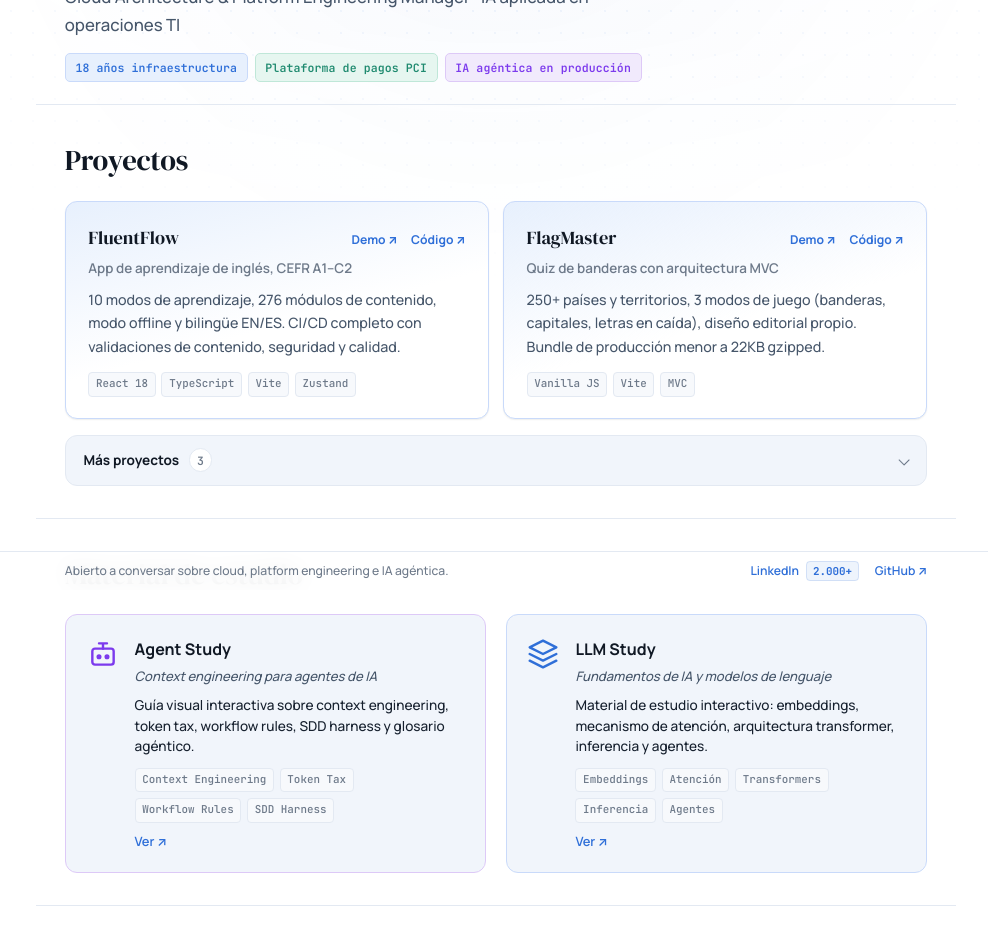
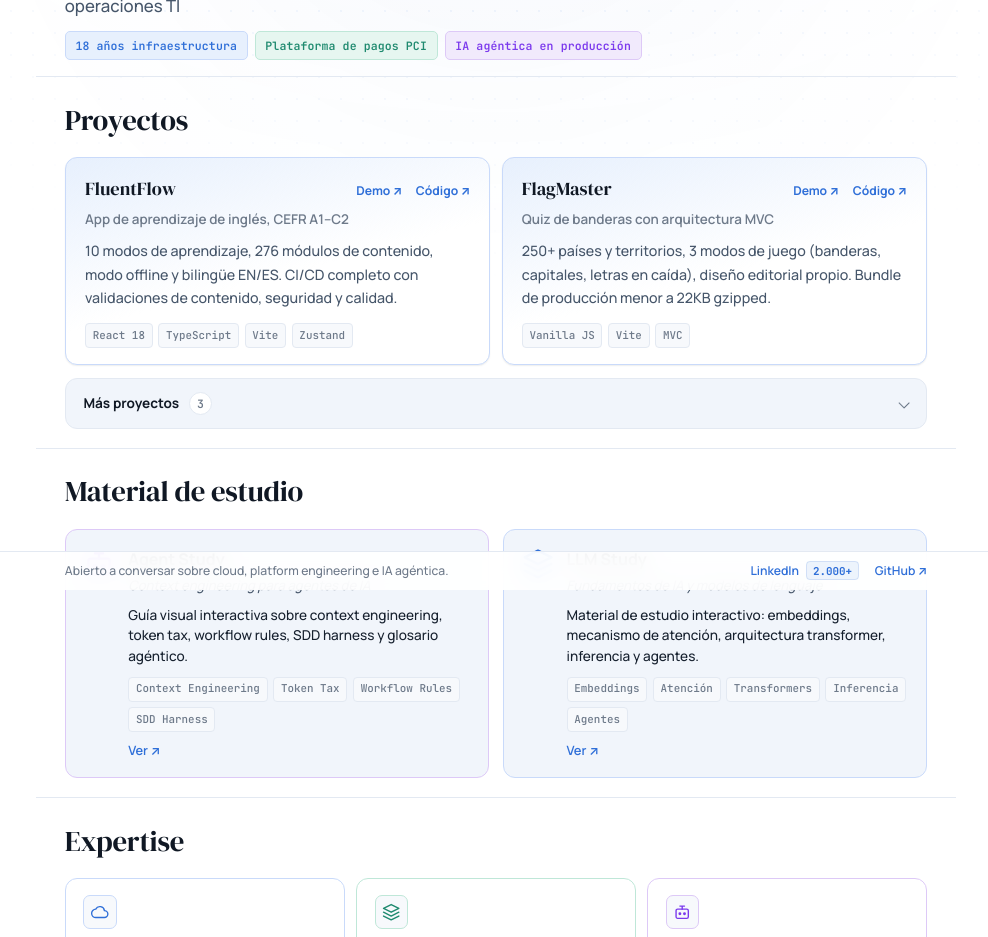
Before and after one commit to genilsuarez/genil-dev, a website built with Vite: page index.html in a window 1280 px wide. Shown: the part 210-1147 px from the top of the page, without its empty margins (144-1132 px from the left). Built offline with nearby package versions, Linux system fonts and the light colour scheme.

Commit message:
style: tighten all margins and paddings for denser layout

```diff
--- a/src/style.css
+++ b/src/style.css
@@ -269,7 +269,7 @@ a {
 .hero {
   max-width: var(--max-width);
   margin: 0 auto;
-  padding: clamp(1.5rem, 3vw, 2.2rem) var(--space) clamp(1rem, 2vw, 1.4rem);
+  padding: 1.2rem var(--space) 1rem;
   scroll-margin-top: 4.5rem;
 }
 
@@ -297,7 +297,7 @@ a {
 .hero__tagline {
   font-size: clamp(0.9rem, 1.5vw, 1.05rem);
   color: var(--text-soft);
-  margin: 0.5rem 0 0.9rem;
+  margin: 0.35rem 0 0.7rem;
   max-width: 50ch;
   animation: reveal 0.55s var(--ease) 0.15s both;
 }
@@ -350,7 +350,7 @@ a {
 .section {
   max-width: var(--max-width);
   margin: 0 auto;
-  padding: clamp(1.5rem, 3vw, 2rem) var(--space);
+  padding: 1.2rem var(--space);
   border-top: 1px solid var(--border);
   scroll-margin-top: 4.5rem;
 }
@@ -360,7 +360,7 @@ a {
   font-weight: 400;
   font-size: clamp(1.5rem, 3.5vw, 1.8rem);
   color: var(--text-h);
-  margin: 0 0 1rem;
+  margin: 0 0 0.8rem;
   letter-spacing: -0.01em;
 }
 
@@ -369,8 +369,8 @@ a {
   background: var(--bg-raised);
   border: 1px solid var(--border);
   border-radius: 12px;
-  padding: 1.3rem 1.4rem;
-  margin-bottom: 1rem;
+  padding: 1rem 1.2rem;
+  margin-bottom: 0.8rem;
   box-shadow: var(--shadow-sm);
   transition: border-color 0.25s var(--ease), box-shadow 0.25s var(--ease), transform 0.25s var(--ease);
 }
@@ -461,7 +461,7 @@ a {
 .project-grid {
   display: grid;
   grid-template-columns: repeat(auto-fit, minmax(240px, 1fr));
-  gap: 0.9rem;
+  gap: 0.7rem;
 }
 
 .project-grid .project-card {
@@ -470,7 +470,7 @@ a {
 
 .project-grid--featured {
   grid-template-columns: repeat(auto-fit, minmax(290px, 1fr));
-  margin-bottom: 1rem;
+  margin-bottom: 0.8rem;
 }
 
 /* "More projects" disclosure */
@@ -604,13 +604,13 @@ a {
 .expertise-grid {
   display: grid;
   grid-template-columns: repeat(auto-fit, minmax(220px, 1fr));
-  gap: 0.9rem;
+  gap: 0.7rem;
 }
 
 .expertise-card {
   border: 1px solid var(--border);
   border-radius: 12px;
-  padding: 1.2rem 1.3rem;
+  padding: 1rem 1.1rem;
   background: var(--bg-raised);
   transition: transform 0.25s var(--ease), box-shadow 0.25s var(--ease), border-color 0.25s var(--ease);
 }
@@ -710,13 +710,13 @@ a {
 .study-grid {
   display: grid;
   grid-template-columns: repeat(auto-fit, minmax(320px, 1fr));
-  gap: 1.2rem;
+  gap: 0.9rem;
 }
 
 .study-card {
   display: flex;
-  gap: 1rem;
-  padding: 1.3rem;
+  gap: 0.8rem;
+  padding: 1rem 1.1rem;
   border-radius: 12px;
   border: 1px solid var(--border);
   background: var(--paper);
```
